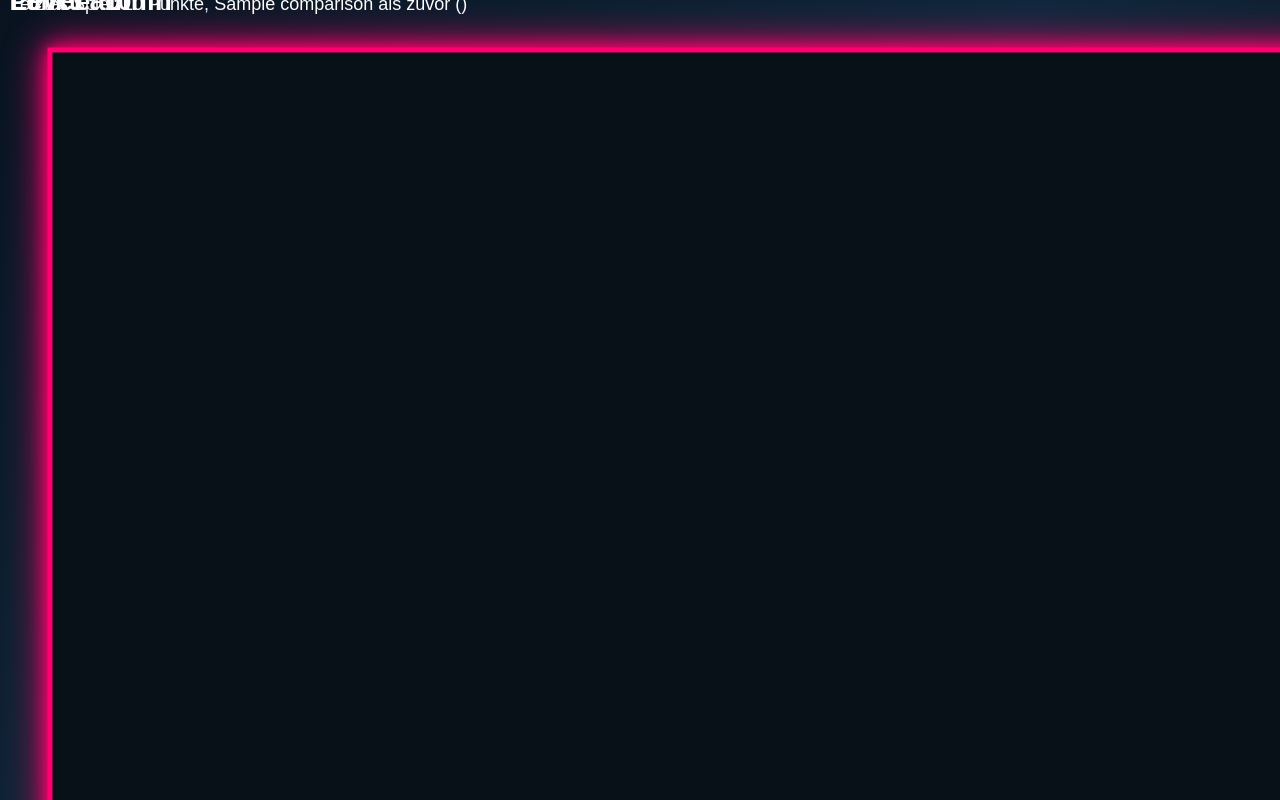
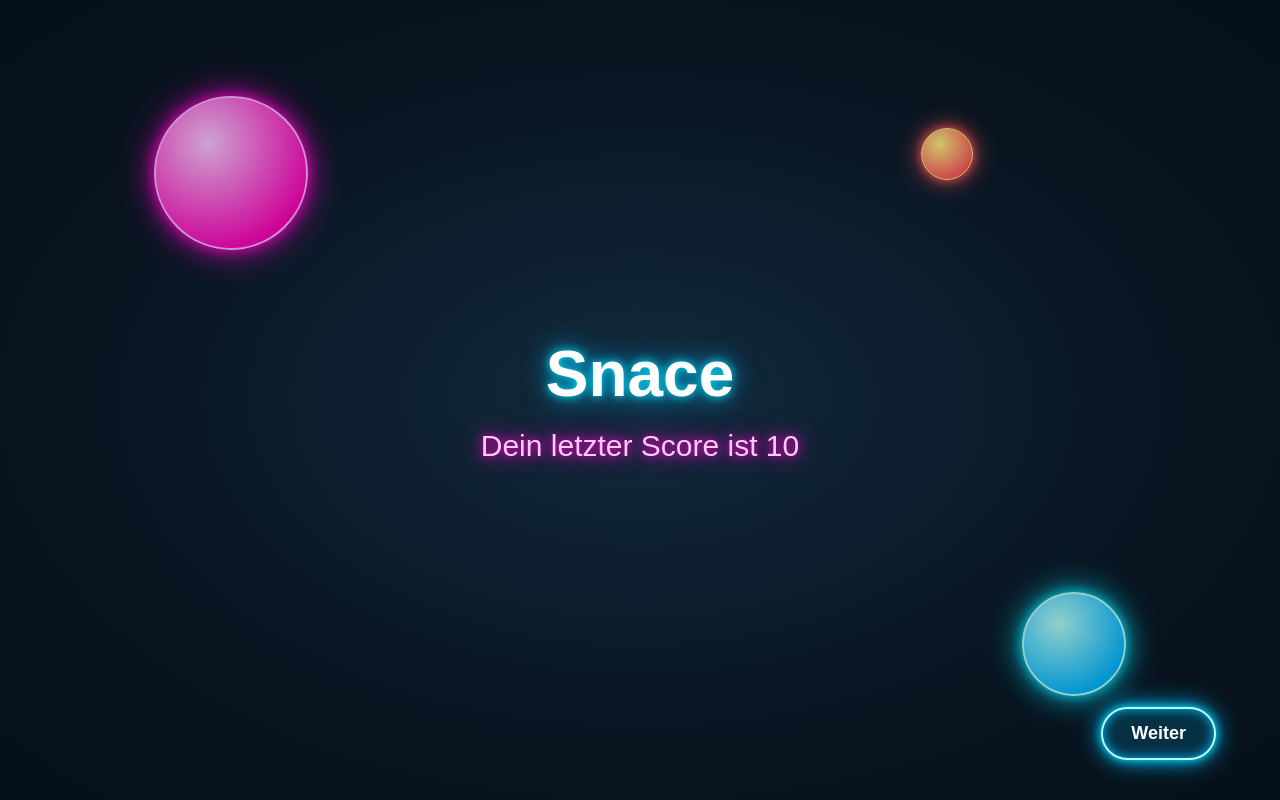
Before and after one commit to Finni-200/Binni-space, a Python web app: template snace/templates/index.html in a window 1280 px wide. Run offline with Jinja, Linux system fonts and the light colour scheme; the template is opened without the code that fills it: most values are stand-ins (such as "Sample title", 1, 10 or a date in 2020).

Commit message:
3 bretter

```diff
--- a/snace/static/script.js
+++ b/snace/static/script.js
@@ -7,6 +7,47 @@ let mouthPhase = 0;
 
 let fieldWidth = 1800;
 let fieldHeight = 950;
+let gameStarted = false;
+const introScreen = document.getElementById("intro-screen");
+const introScore = document.getElementById("intro-score");
+const introComparison = document.getElementById("intro-comparison");
+const startButton = document.getElementById("start-button");
+const closeButton = document.getElementById("close-button");
+const quitButton = document.getElementById("quit-button");
+
+startButton.addEventListener("click", async () => {
+    try {
+        const response = await fetch("/api/start-game", { method: "POST" });
+        if (!response.ok) {
+            throw new Error("Der Spielstart wurde abgelehnt.");
+        }
+        gameStarted = true;
+        scoreSubmitted = false;
+        introScreen.hidden = true;
+        closeButton.hidden = true;
+        quitButton.hidden = false;
+    } catch (error) {
+        console.error("Spiel konnte nicht gestartet werden:", error);
+    }
+});
+
+closeButton.addEventListener("click", () => {
+    window.close();
+    if (!window.closed) {
+        window.location.replace("https://github.com/Finni-200/Binni-space");
+    }
+});
+
+quitButton.addEventListener("click", async () => {
+    quitButton.disabled = true;
+    try {
+        const response = await fetch("/api/finish-game", { method: "POST" });
+        showGameOver(await response.json());
+    } catch (error) {
+        console.error("Spiel konnte nicht beendet werden:", error);
+        quitButton.disabled = false;
+    }
+});
 
 
 // =====================================================
@@ -274,6 +315,9 @@ async function updateSnake() {
             }
         });
 
+        if (data.game_over && data.game_result && gameStarted && !scoreSubmitted) {
+            showGameOver(data.game_result);
+        }
 
     } catch (error) {
 
@@ -283,6 +327,30 @@ async function updateSnake() {
         );
 
     }
+}
+
+function showGameOver(result) {
+    if (!result || result.saved === false) {
+        return;
+    }
+
+    gameStarted = false;
+    scoreSubmitted = true;
+    quitButton.hidden = true;
+    quitButton.disabled = false;
+    introScore.textContent = `Dein Score ist ${result.score}`;
+
+    const comparisonText = {
+        besser: `Du warst besser als beim letzten Spiel (${result.previous_score} Punkte).`,
+        schlechter: `Du warst schlechter als beim letzten Spiel (${result.previous_score} Punkte).`,
+        gleich: `Du warst genauso gut wie beim letzten Spiel (${result.previous_score} Punkte).`,
+        "erstes Spiel": "Das war dein erstes Spiel."
+    };
+    introComparison.textContent = comparisonText[result.comparison] || "";
+    introComparison.hidden = !introComparison.textContent;
+    startButton.textContent = "Nochmal spielen";
+    closeButton.hidden = false;
+    introScreen.hidden = false;
 }
 
 function createMouthPath(cx, cy, radius, phase) {
@@ -318,7 +386,7 @@ window.addEventListener("load", () => {
 
 let scoreSubmitted = false;
 window.addEventListener("pagehide", () => {
-    if (scoreSubmitted) {
+    if (!gameStarted || scoreSubmitted) {
         return;
     }
     scoreSubmitted = true;
@@ -338,6 +406,10 @@ window.addEventListener("pagehide", () => {
 document.addEventListener(
     "keydown",
     async function(event) {
+
+        if (!gameStarted) {
+            return;
+        }
 
         let richtung = null;
 
--- a/snace/templates/index.html
+++ b/snace/templates/index.html
@@ -14,6 +14,128 @@ html, body{
     overflow:hidden;
     background:linear-gradient(135deg,#08131f,#10283d,#061018);
     font-family:Arial,Helvetica,sans-serif;
+}
+
+#intro-screen{
+    position:fixed;
+    inset:0;
+    z-index:2;
+    display:grid;
+    place-items:center;
+    overflow:hidden;
+    background:radial-gradient(ellipse at center,#122a3d 0%,#08131f 64%,#061018 100%);
+}
+
+#intro-screen[hidden]{
+    display:none;
+}
+
+.intro-orb{
+    position:absolute;
+    width:clamp(72px,12vw,150px);
+    aspect-ratio:1;
+    border:2px solid #ffb3ff;
+    border-radius:50%;
+    background:radial-gradient(circle at 35% 30%,#ffc8ff,#ff00b7 75%);
+    box-shadow:0 0 12px #ff00cc,0 0 34px #ff00cc;
+    opacity:.8;
+}
+
+.intro-orb.one{top:12%;left:12%;}
+.intro-orb.two{right:12%;bottom:13%;width:clamp(48px,8vw,100px);border-color:#b6fff7;background:radial-gradient(circle at 35% 30%,#b6fff7,#00b7ff 75%);box-shadow:0 0 12px #00e5ff,0 0 34px #00e5ff;}
+.intro-orb.three{right:24%;top:16%;width:clamp(24px,4vw,50px);border:1px solid #fff27d;background:radial-gradient(circle at 35% 30%,#fff27d,#ff5555 75%);box-shadow:0 0 10px #ff5555,0 0 24px #ff5555;}
+
+.intro-content{
+    position:relative;
+    z-index:1;
+    width:min(620px,calc(100% - 40px));
+    padding:48px 28px;
+    text-align:center;
+}
+
+.intro-content h1{
+    margin:0 0 18px;
+    color:#fff;
+    font-size:clamp(32px,7vw,64px);
+    text-shadow:0 0 10px #00e5ff,0 0 28px #00b7ff;
+}
+
+.intro-content p{
+    margin:0;
+    color:#ffc8ff;
+    font-size:clamp(20px,4vw,30px);
+    text-shadow:0 0 10px #ff00cc,0 0 24px #ff00cc;
+}
+
+#start-button{
+    padding:14px 28px;
+    border:2px solid #b6fff7;
+    border-radius:999px;
+    background:#063043;
+    color:#fff;
+    font:700 18px Arial,Helvetica,sans-serif;
+    cursor:pointer;
+    box-shadow:0 0 10px #00e5ff,0 0 26px #00b7ff,inset 0 0 12px #00b7ff;
+}
+
+#intro-actions{
+    position:absolute;
+    right:clamp(20px,5vw,64px);
+    bottom:clamp(20px,5vh,48px);
+    z-index:2;
+    display:flex;
+    gap:12px;
+}
+
+#close-button{
+    padding:14px 22px;
+    border:2px solid #ffb3ff;
+    border-radius:999px;
+    background:#360d36;
+    color:#fff;
+    font:700 18px Arial,Helvetica,sans-serif;
+    cursor:pointer;
+    box-shadow:0 0 10px #ff00cc,0 0 26px #ff00cc,inset 0 0 12px #ff00b7;
+}
+
+#start-button:hover,#start-button:focus-visible{
+    background:#07516a;
+    outline:2px solid #fff;
+    outline-offset:4px;
+}
+
+#close-button:hover,#close-button:focus-visible{
+    background:#5a1257;
+    outline:2px solid #fff;
+    outline-offset:4px;
+}
+
+#intro-comparison{
+    margin-top:14px;
+    color:#b6fff7;
+    font-size:18px;
+    text-shadow:0 0 9px #00e5ff,0 0 20px #00b7ff;
+}
+
+#quit-button{
+    position:fixed;
+    right:clamp(20px,5vw,64px);
+    bottom:clamp(20px,5vh,48px);
+    z-index:1;
+    padding:12px 22px;
+    border:2px solid #ffb3ff;
+    border-radius:999px;
+    background:#360d36;
+    color:#fff;
+    font:700 16px Arial,Helvetica,sans-serif;
+    cursor:pointer;
+    box-shadow:0 0 10px #ff00cc,0 0 26px #ff00cc,inset 0 0 12px #ff00b7;
+}
+
+#quit-button:hover,#quit-button:focus-visible{
+    background:#5a1257;
+    outline:2px solid #fff;
+    outline-offset:4px;
 }
 
 svg{
@@ -87,6 +209,22 @@ svg{
 </head>
 
 <body>
+
+<section id="intro-screen" aria-labelledby="intro-title">
+    <span class="intro-orb one" aria-hidden="true"></span>
+    <span class="intro-orb two" aria-hidden="true"></span>
+    <span class="intro-orb three" aria-hidden="true"></span>
+    <div class="intro-content">
+        <h1 id="intro-title">Snace</h1>
+        <p id="intro-score">{% if last_result %}Dein letzter Score ist {{ last_result.score }}{% else %}Noch kein Score gespeichert{% endif %}</p>
+        <p id="intro-comparison" hidden></p>
+    </div>
+    <div id="intro-actions">
+        <button id="start-button" type="button">Weiter</button>
+        <button id="close-button" type="button" hidden>Schließen</button>
+    </div>
+</section>
+<button id="quit-button" type="button" hidden>Aufhören</button>
 
 <svg
     id="field"
```
Also changed, not shown: snace/app.py (+36 -1 lines), snace/score_history.db.
